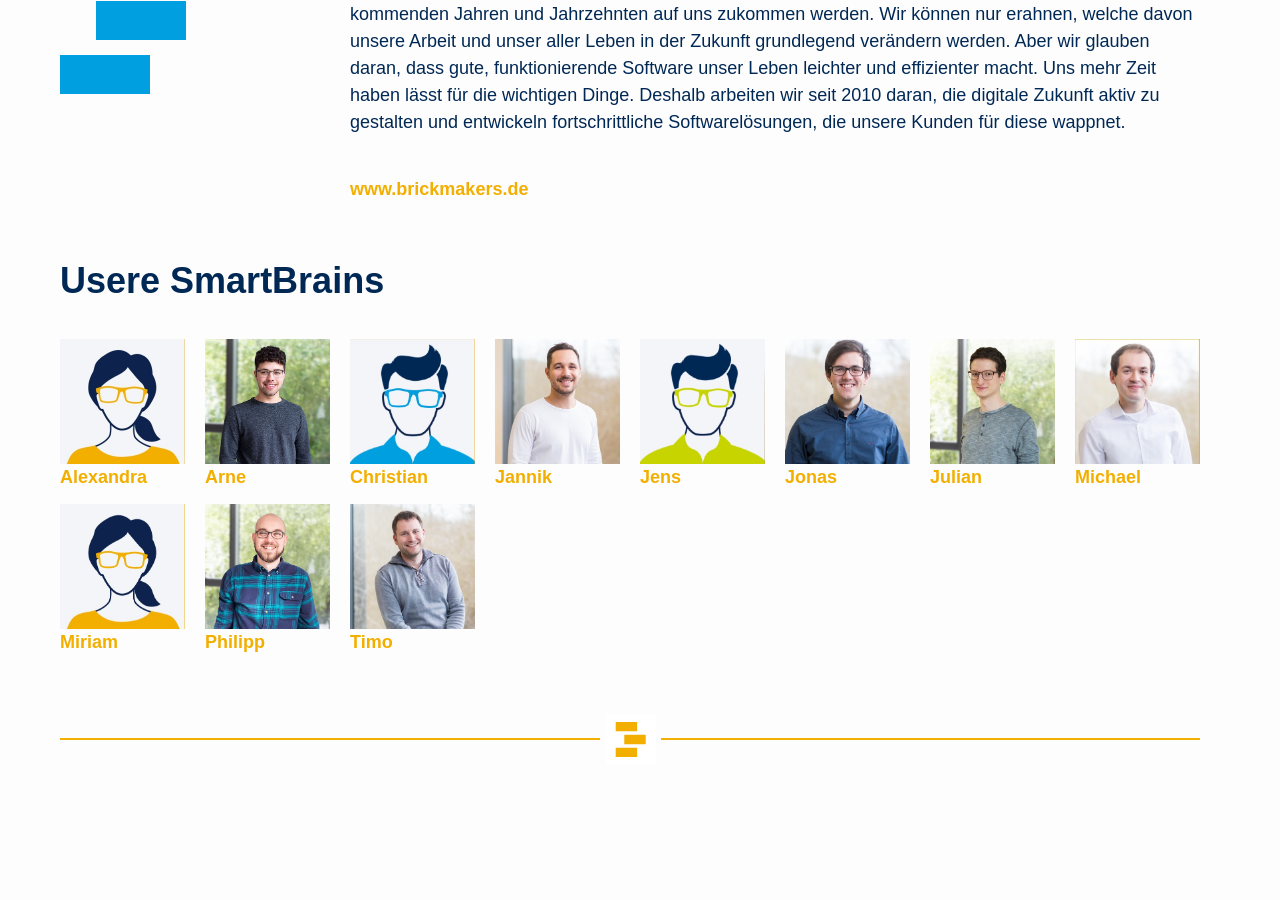
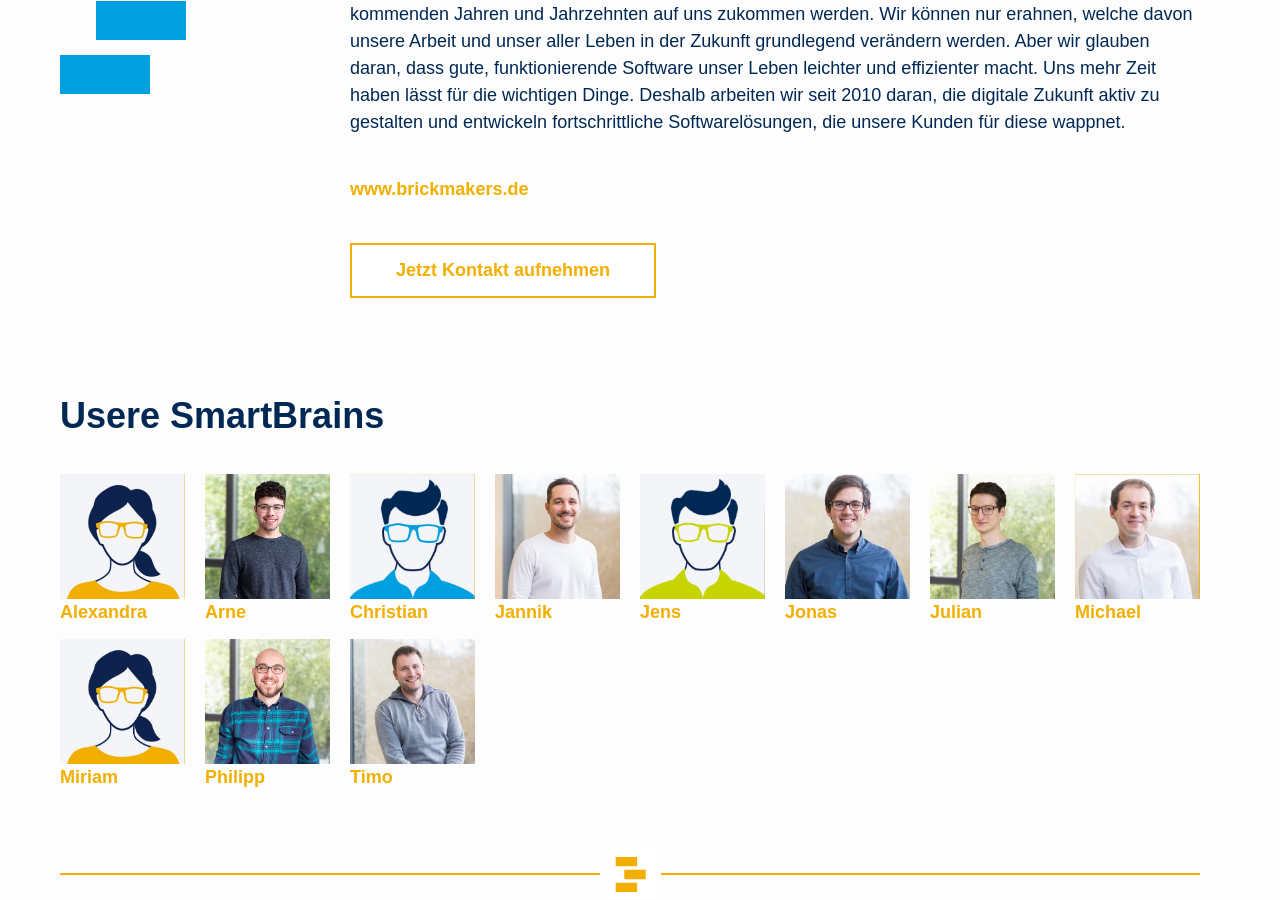
Before and after one commit to BrickmakersGmbH/smartbricks-website, a Jekyll site: the page built from pages/index.html, in a window 1280 px wide and 900 px high, scrolled down 6038 px. Built offline with Jekyll 4.4.1, drawn with Linux system fonts in a browser that asks for light colours; some web fonts are replaced.

Commit message:
[BUEMO-12] add contact button to team

```diff
--- a/_includes/team.html
+++ b/_includes/team.html
@@ -38,7 +38,9 @@
           fortschrittliche Softwarelösungen, die unsere Kunden für diese wappnet.
       </p>
       <a href="https://www.brickmakers.de" target="_blank" class="bm18amber600 item-right">www.brickmakers.de</a>
-
+      <div class="item-right">{% include spacing.html height="40" %}
+      {% include contact-button.html text="Jetzt Kontakt aufnehmen" %}
+      {% include spacing.html height="40" %}</div>
     </div>
     <div class="dont-display-on-desktop">
         {% include spacing.html height="60" %}
```
